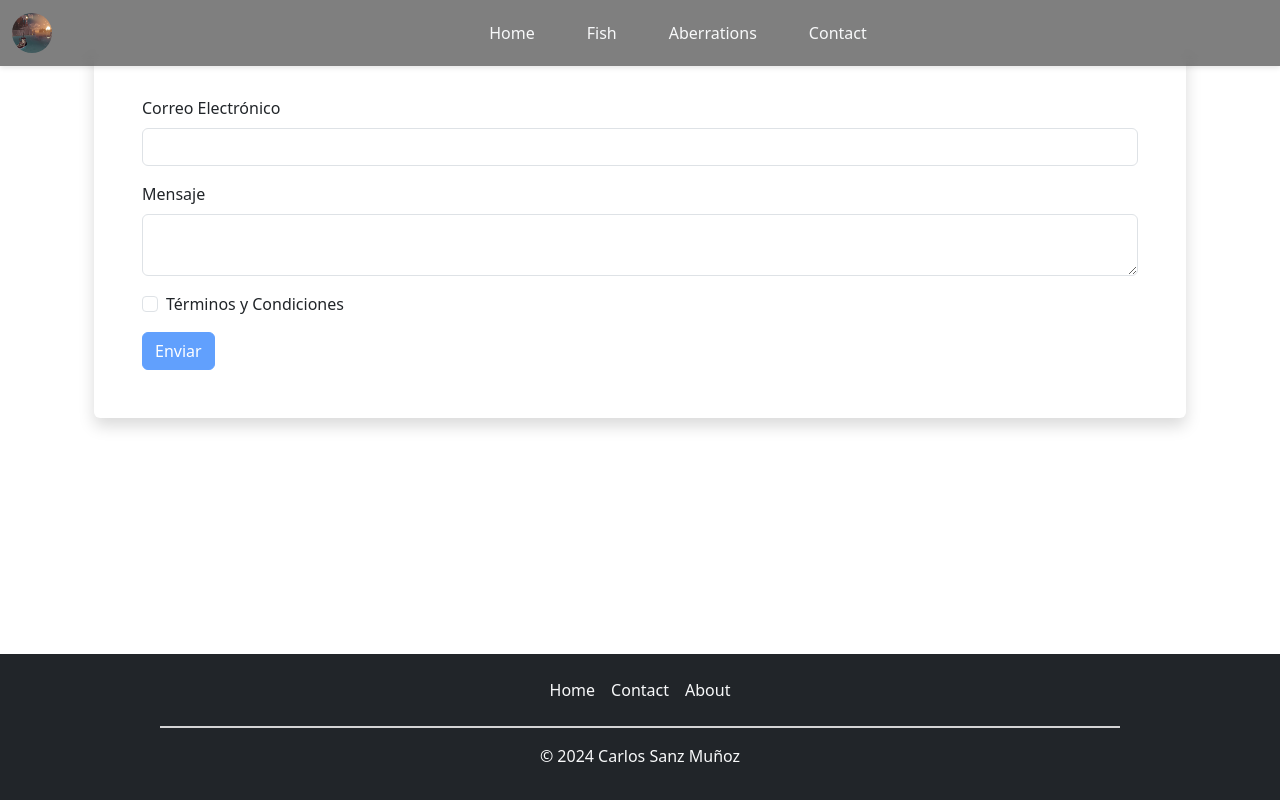
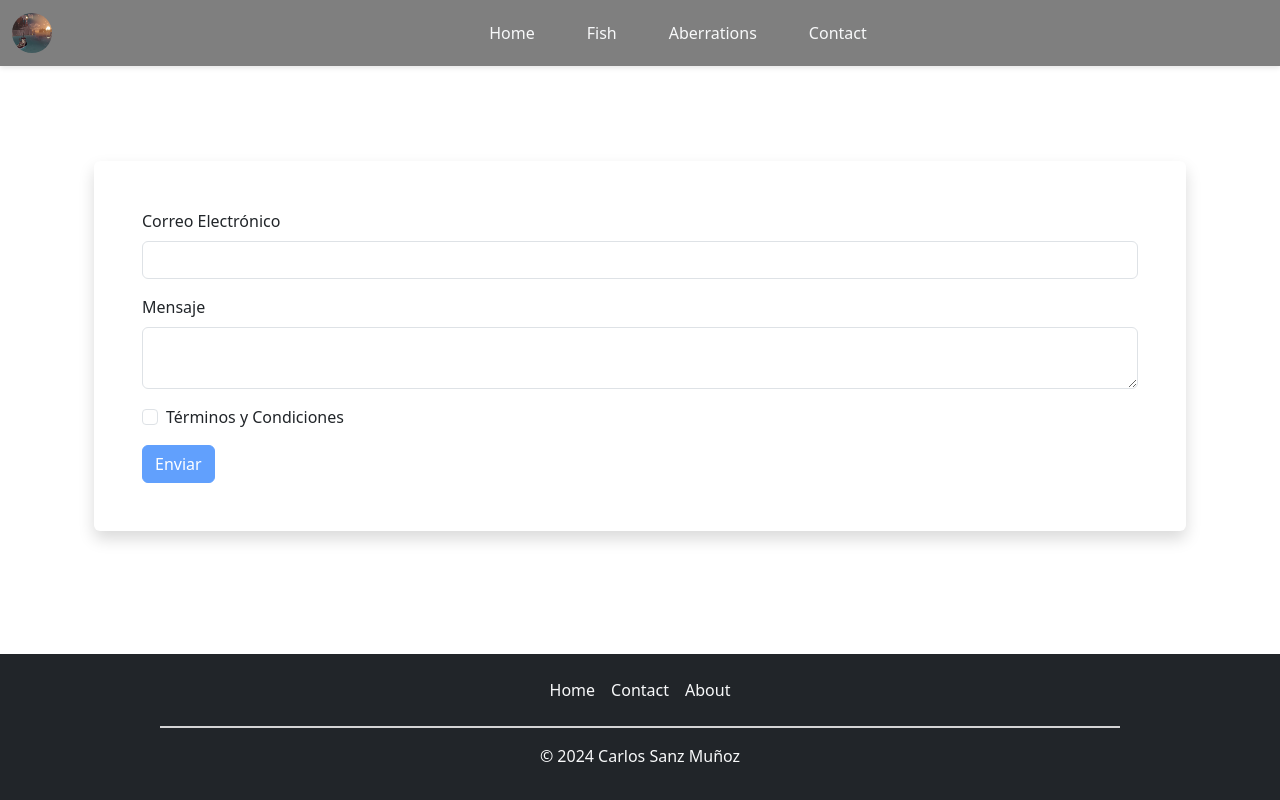
Before and after one commit to CarloSzMz/DredgeAngular12, an Angular app: page /contact in a window 1280 px wide. Built offline with nearby package versions, Linux system fonts and the light colour scheme.

Commit message:
styles modified

```diff
--- a/src/app/modules/aberration/pages/aberration-list/aberration-list.component.css
+++ b/src/app/modules/aberration/pages/aberration-list/aberration-list.component.css
@@ -1,3 +1,4 @@
-.filtros {
-  border-top: 1px solid #d3d3d3;
+.main {
+  padding-top: 65px;
+  background-color: rgb(128, 100, 204);
 }
--- a/src/app/modules/aberration/pages/aberration-list/aberration-list.component.html
+++ b/src/app/modules/aberration/pages/aberration-list/aberration-list.component.html
@@ -1,21 +1,4 @@
-<!-- <div class="bg-secondary p-2 filtros">
-  <div class="d-flex justify-content-between">
-    <button
-      class="btn btn-outline-light"
-      type="button"
-      data-bs-toggle="collapse"
-      data-bs-target="#filtersCollapse"
-      aria-expanded="false"
-      aria-controls="filtersCollapse"
-    >
-      Filters
-    </button>
-  </div>
-
-  <div class="collapse mt-3" id="filtersCollapse"></div>
-</div> -->
-
-<div style="background-color: rgb(128, 100, 204)">
+<div class="main">
   <div class="d-flex justify-content-center pt-4">
     <!-- Botón de página anterior -->
     <button
--- a/src/app/modules/contact/pages/contact/contact.component.css
+++ b/src/app/modules/contact/pages/contact/contact.component.css
@@ -0,0 +1,3 @@
+.main{
+    padding-top: 65px;
+}
--- a/src/app/modules/contact/pages/contact/contact.component.html
+++ b/src/app/modules/contact/pages/contact/contact.component.html
@@ -1,3 +1,3 @@
-<div class="container mt-5">
+<div class="container mt-5 main">
   <app-contactform></app-contactform>
 </div>
--- a/src/app/modules/fish/pages/fish-list/fish-list.component.css
+++ b/src/app/modules/fish/pages/fish-list/fish-list.component.css
@@ -4,4 +4,5 @@
 
 .main {
   background-color: rgb(4, 129, 129);
+  padding-top: 65px;
 }
```
